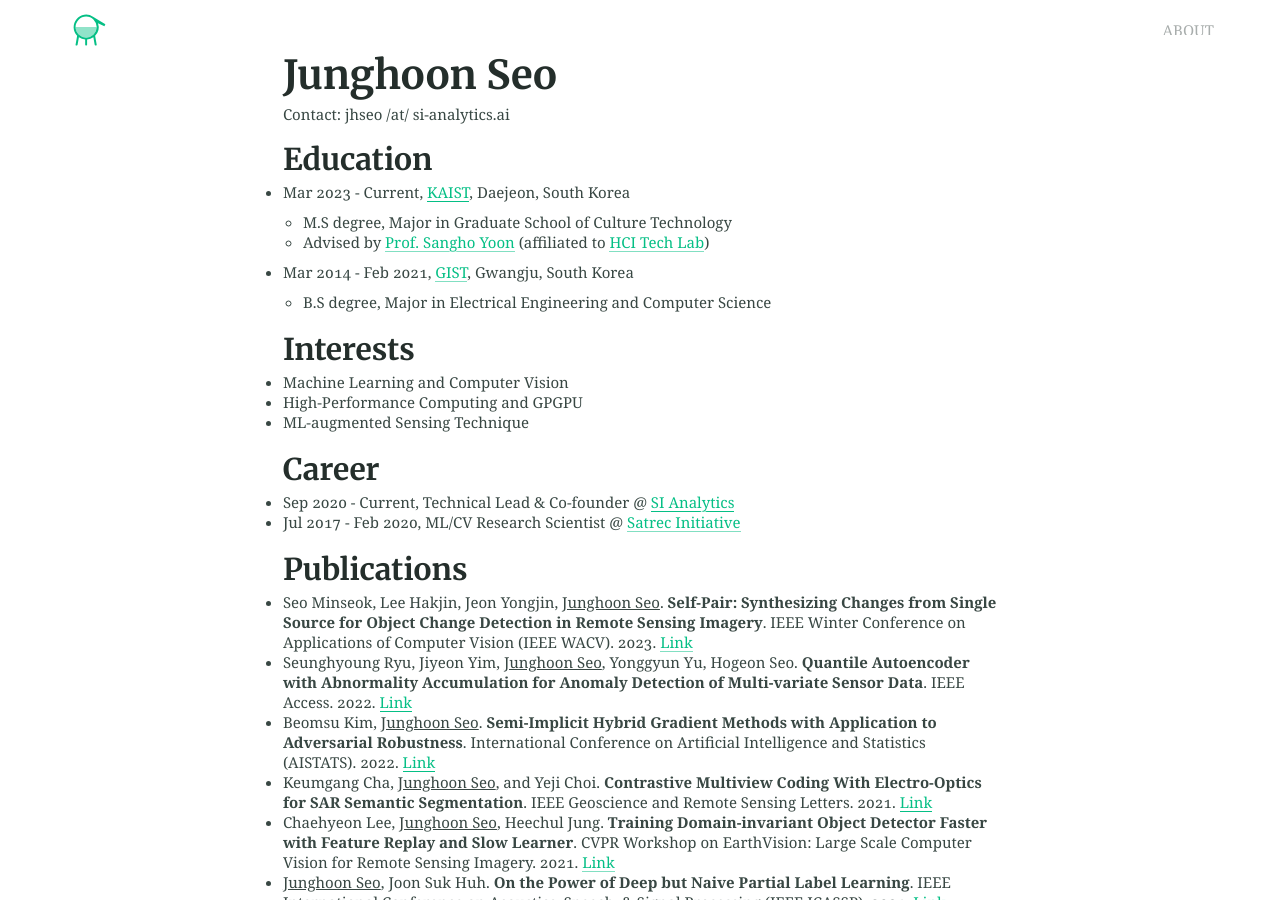
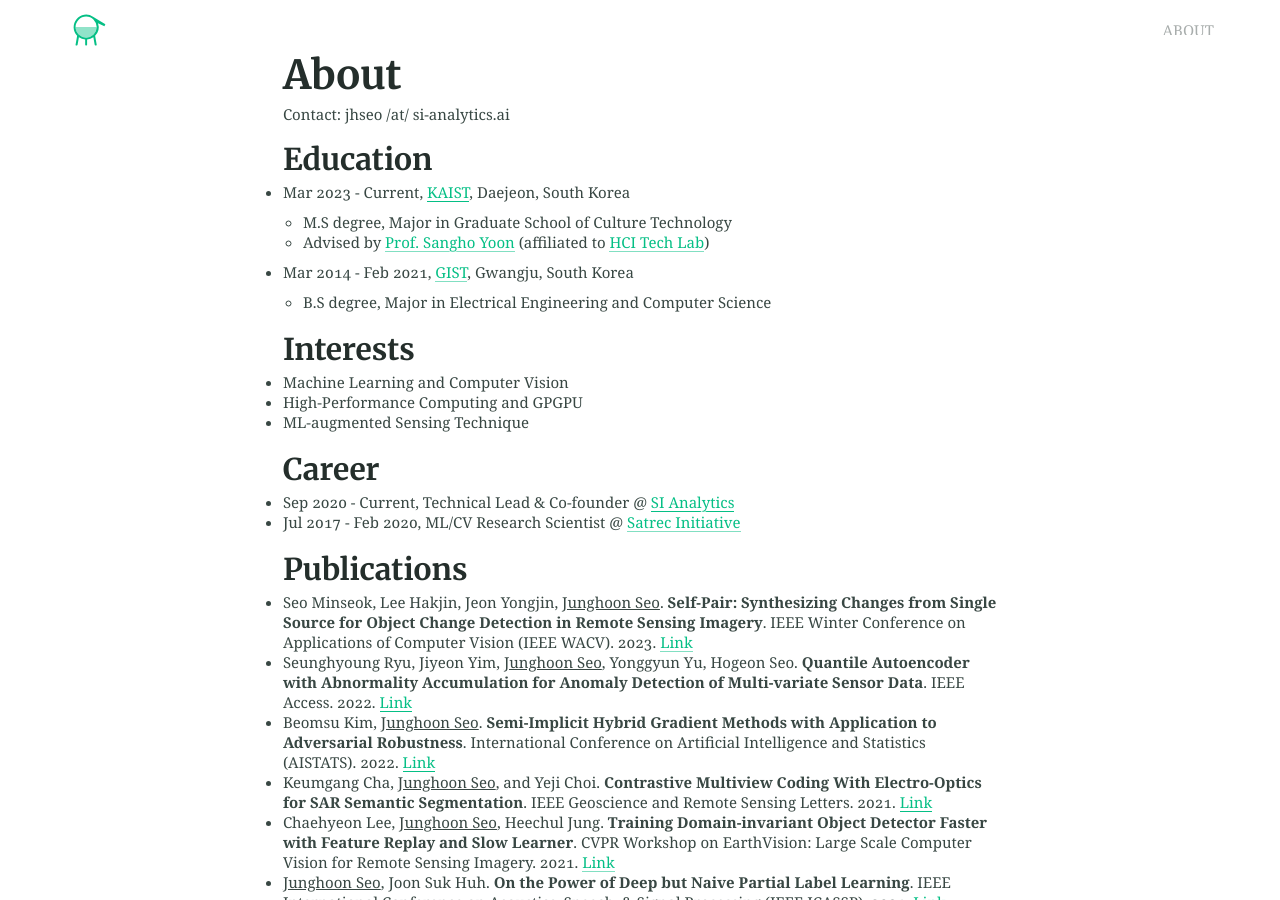
Before and after one commit to mikigom/mikigom.github.io, a Jekyll site: the page built from index.md, in a window 1280 px wide and 900 px high. Built offline with Jekyll 4.4.1, drawn with Linux system fonts in a browser that asks for light colours.

Commit message:
Update index.md

```diff
--- a/index.md
+++ b/index.md
@@ -1,5 +1,5 @@
 ---
-title: Junghoon Seo
+title: About
 feature_text: |
 excerpt: "Alembic is a starting point for [Jekyll](https://jekyllrb.com/) projects. Rather than starting from scratch, this boilerplate is designed to get the ball rolling immediately. Install it, configure it, tweak it, push it."
 ---
```
